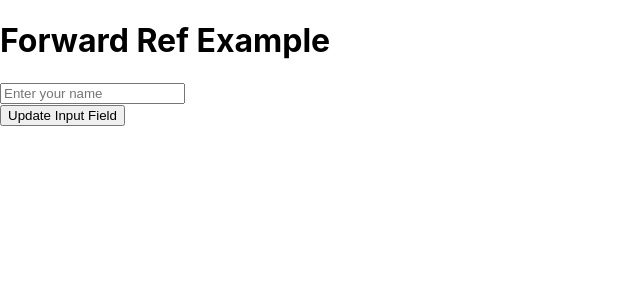
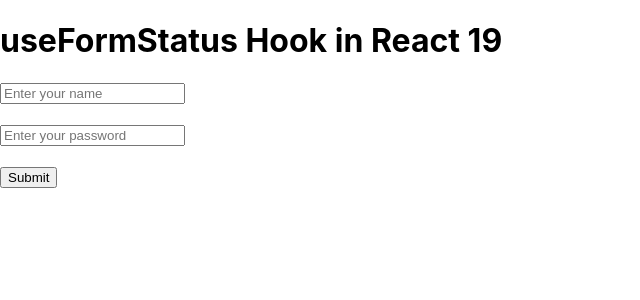
Before and after one commit to adeshkaygude/react_project, a React (Create React App) app in the folder first-app/: page / in a window 1280 px wide. Shown: the top 300 px of the page, without its empty margins (0-640 px from the left). Built offline with nearby package versions, Linux system fonts and the light colour scheme.

Commit message:
Add React 19 useFormStatus hook demo and update ref-as-prop support with explanatory comments

```diff
--- a/first-app/src/App.js
+++ b/first-app/src/App.js
@@ -33,6 +33,7 @@ import UseRefHook from "./componant/useRef_Hook/UseRefHook";
 import Pass_Function from "./componant/pass_function_componnent/Pass_Function";
 import UncontrolledComponent from "./componant/Uncontrolled_component/UncontrolledComponent";
 import ForwardRef from "./ForwardRef/ForwardRef";
+import UseFormStatusHook from "./componant/useFormStatusHook/UseFormStatusHook";
 
 function App() {
   return (
@@ -73,7 +74,8 @@ function App() {
       {/* <UseRefHook /> */}
       {/* <Pass_Function /> */}
       {/* <UncontrolledComponent /> */}
-      <ForwardRef />
+      {/* <ForwardRef /> */}
+      <UseFormStatusHook />
     </div>
   );
 }
--- a/first-app/src/ForwardRef/UserRef.js
+++ b/first-app/src/ForwardRef/UserRef.js
@@ -1,13 +1,14 @@
-import React, { forwardRef } from "react";
+import React from "react";
 
-// forwardRef allows the parent to access the child input element
-const UserRef = forwardRef((props, ref) => {
+// In React 19, 'ref' can be passed directly as a standard prop (props.ref)
+// without needing React.forwardRef()
+const UserRef = (props) => {
   return (
     <div>
-      {/* Attach the forwarded ref to the actual input element */}
-      <input type="text" ref={ref} placeholder="Enter your name" />
+      {/* Attach ref directly received from parent component */}
+      <input type="text" ref={props.ref} placeholder="Enter your name" />
     </div>
   );
-});
+};
 
 export default UserRef;
--- /dev/null
+++ b/first-app/src/componant/useFormStatusHook/UseFormStatusHook.js
@@ -0,0 +1,63 @@
+import React from "react";
+import { useFormStatus } from "react-dom";
+
+// Child component that reads the parent form's submission status.
+// NOTE: useFormStatus must be called from a component rendered inside a <form>.
+function CustomForm() {
+  // useFormStatus provides information about the form submission
+  // 'pending' is true while the form action is executing (e.g., during async network calls)
+  const { pending } = useFormStatus();
+
+  return (
+    <div>
+      {/* Added name="username" so formData.get("username") can retrieve the input value */}
+      <input
+        type="text"
+        name="username"
+        placeholder="Enter your name"
+      />
+      <br />
+      <br />
+
+      {/* Added name="password" so formData.get("password") can retrieve the input value */}
+      <input
+        type="password"
+        name="password"
+        placeholder="Enter your password"
+      />
+      <br />
+      <br />
+
+      {/* Disable button while pending to prevent duplicate submissions */}
+      <button type="submit" disabled={pending}>
+        {pending ? "Submitting..." : "Submit"}
+      </button>
+    </div>
+  );
+}
+
+// Parent component with React 19 form action
+function UseFormStatusHook() {
+  // Async form action handler that receives browser FormData
+  const handleSubmit = async (formData) => {
+    // Simulate an async API call with a 2-second delay
+    await new Promise((res) => setTimeout(res, 2000));
+
+    console.log("Name:", formData.get("username"));
+    console.log("Password:", formData.get("password"));
+    console.log("Form submitted successfully!");
+  };
+
+  return (
+    <div>
+      <h1>useFormStatus Hook in React 19</h1>
+
+      {/* React 19 allows passing async handlers directly to form action */}
+      <form action={handleSubmit}>
+        <CustomForm />
+      </form>
+    </div>
+  );
+}
+
+export default UseFormStatusHook;
```
